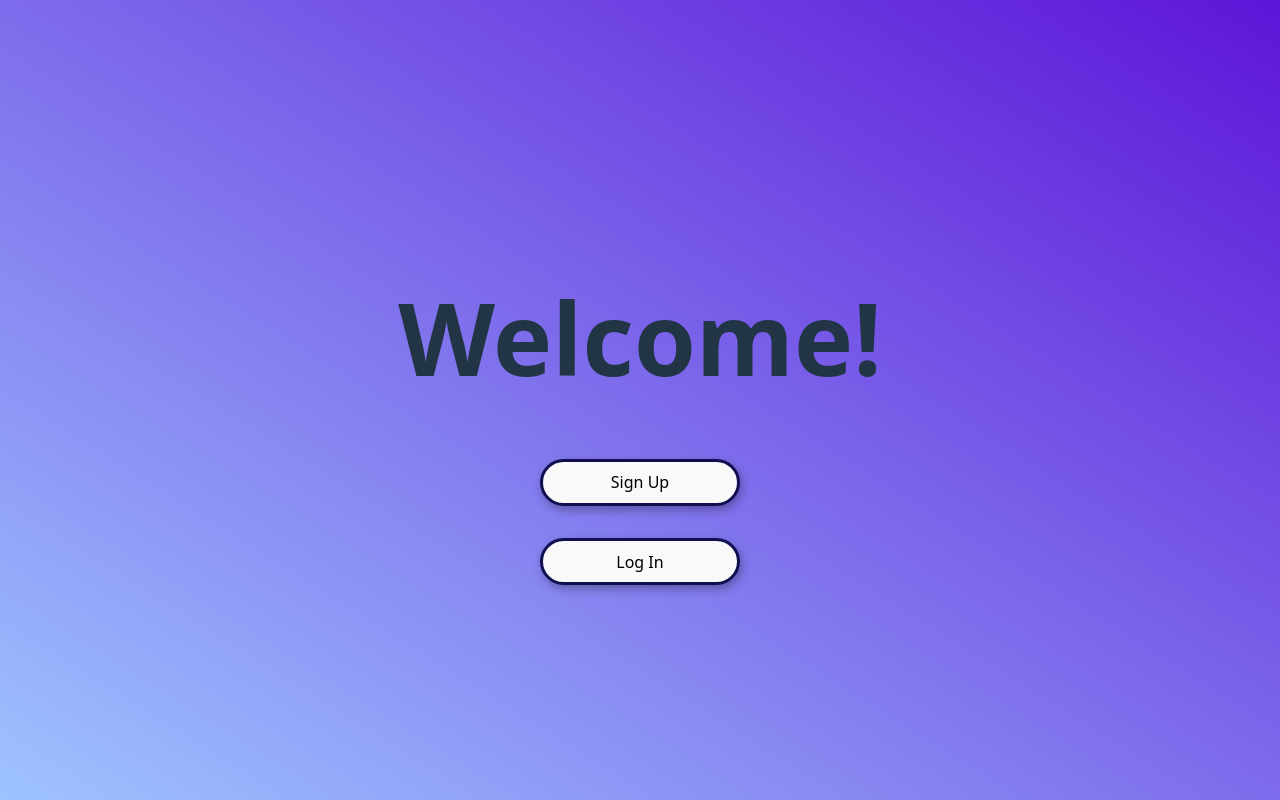
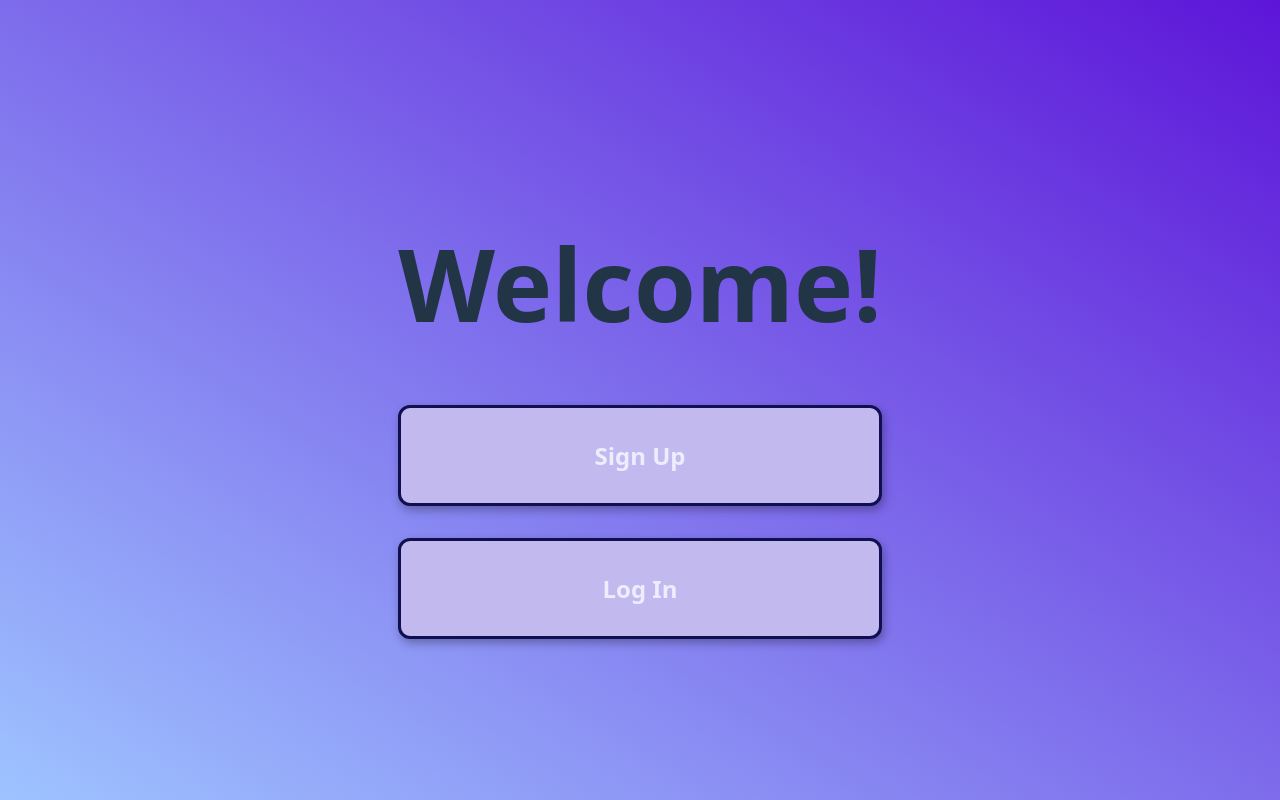
Before and after one commit to BaumgartenCael/Ear-Training-App, a React (Vite) app: page / in a window 1280 px wide. Built offline with nearby package versions, Linux system fonts and the light colour scheme.

Commit message:
added streak display + UI changes

```diff
--- a/src/components/NavBar.css
+++ b/src/components/NavBar.css
@@ -1,6 +1,6 @@
 #navBar {
     text-align: center;
-    position: fixed;
+    position: absolute;
     display: flex;
     top: -5px;
     left: 50%;
--- /dev/null
+++ b/src/components/NavButton.css
@@ -0,0 +1,15 @@
+.navButton {
+  border-radius: 12px;
+  border: 3px solid rgb(16, 16, 81);
+  padding: 0.6em 1.2em;
+  font-size: 1em;
+  font-weight: 500;
+  font-family: inherit;
+  background-color: #c2b9ef;
+  cursor: pointer;
+  /* transition: border-color 0.25s; */
+  box-shadow: 2px 4px 10px rgba(0, 0, 0, 0.3);
+}
+.navButton:hover {
+  background-color: #646cff;
+}
--- a/src/components/NavButton.tsx
+++ b/src/components/NavButton.tsx
@@ -1,17 +1,18 @@
 import { Link } from 'react-router-dom';
+import './NavButton.css'
 
 interface NavButtonProps {
     to: string;
     label: string;
+    streak?: number;
 }
 
-const NavButton: React.FC<NavButtonProps> = ({ to, label }) => {
+const NavButton: React.FC<NavButtonProps> = ({ to, label, streak }) => {
     return (
-        <nav className="navButton">
-        <Link to={to}>
-            <button>{label}</button>
+        <Link to={to} className="navButton">
+            <h2>{label}</h2>
+            {typeof streak === 'number' && <h2>{streak}</h2>}
         </Link>
-        </nav>
     );
 }
 
--- a/src/index.css
+++ b/src/index.css
@@ -15,11 +15,11 @@
 
 a {
   font-weight: 500;
-  color: #646cff;
+  color: #ecedff;
   text-decoration: inherit;
 }
 a:hover {
-  color: #535bf2;
+  color: #cdcff5;
 }
 
 body {
@@ -35,8 +35,8 @@ h1 {
   line-height: 1.1;
 }
 
-button {
-  border-radius: 12px;
+/* button {
+  /* border-radius: 12px;
   border: 3px solid rgb(16, 16, 81);
   padding: 0.6em 1.2em;
   font-size: 1em;
@@ -44,12 +44,12 @@ button {
   font-family: inherit;
   background-color: #c2b9ef;
   cursor: pointer;
-  /* transition: border-color 0.25s; */
-  box-shadow: 2px 4px 10px rgba(0, 0, 0, 0.3);
-}
-button:hover {
-  background-color: #646cff;
-}
+  transition: border-color 0.25s; */
+  /* box-shadow: 2px 4px 10px rgba(0, 0, 0, 0.3); */
+/* }
+button:hover { */
+  /* background-color: #646cff; */
+/* } */
 /* button:focus,
 button:focus-visible {
   outline: 4px auto -webkit-focus-ring-color;
--- /dev/null
+++ b/src/lib/streak.ts
@@ -0,0 +1,38 @@
+export async function UpdateStreak() {
+    try {
+      const res = await fetch('http://localhost:5000/api/updateStreak', {
+          method: 'POST',
+          headers: { 'Content-Type': 'application/json' },
+          credentials: 'include',
+      });
+
+      if (res.status === 200) {
+          console.log("Streak updated successfully");
+      }
+  }
+  catch (error) {
+      console.log("Failed");
+      console.error(error);
+  }
+  }
+
+export async function GetStreak(): Promise<number | undefined> {
+    try {
+        const res = await fetch('http://localhost:5000/api/getStreak', {
+            credentials: 'include',
+        });
+
+        if (res.ok) {
+            console.log("Retrieved streak");
+            console.log(res.body);
+            const data = await res.json();
+            return data.streak;
+        }
+        else {
+            console.log("Failed");
+        }
+    } catch (error) {
+        console.log("Failed to fetch streak");
+        console.error(error);
+    }
+}
--- a/src/lib/updateStreak.ts
+++ /dev/null
@@ -1,17 +0,0 @@
-export async function UpdateStreak() {
-    try {
-      const res = await fetch('http://localhost:5000/api/updateStreak', {
-          method: 'POST',
-          headers: { 'Content-Type': 'application/json' },
-          credentials: 'include',
-      });
-
-      if (res.status === 200) {
-          console.log("Streak updated successfully");
-      }
-  }
-  catch (error) {
-      console.log("Failed");
-      console.error(error);
-  }
-  }
--- a/src/pages/Home.css
+++ b/src/pages/Home.css
@@ -1,6 +1,18 @@
-/* #root {
-  max-width: 1280px;
-  margin: 0 auto;
-  padding: 2rem;
-  text-align: center;
-} */
+#practice-buttons {
+  display: flex;
+  gap: 90px;
+  position: absolute;
+  left: 50%;
+  transform: translateX(-50%);
+}
+
+#practice-buttons .navButton {
+  background-color: #5d15d8;
+  width: 100px;
+  border-radius: 20px;
+  border: 1.5px none #ecedff;
+}
+
+#practice-buttons .navButton:hover {
+  background-color: #5726ac;
+}
--- a/src/pages/Home.tsx
+++ b/src/pages/Home.tsx
@@ -1,12 +1,26 @@
 import './Home.css'
+import { GetStreak } from '../lib/streak'
+import {useState, useEffect} from 'react'
 
 import NavButton from '.././components/NavButton'
 
 function Home() {
+  const [streak, setStreak] = useState<number | undefined>();
+  useEffect(() => {
+    async function fetchStreak() {
+        const result = await GetStreak();
+        setStreak(result);
+    }
+    fetchStreak();
+}, []);
+
   return (
     <>
         <h1>Ear Training App</h1>
-        <NavButton to="/intervals" label="Intervals"/>
+        <div id="practice-buttons">
+          <NavButton to="/intervals" label="Intervals" streak={streak}/>
+          <NavButton to="/intervals" label="Chords" streak={streak}/>
+        </div>
     </>
   )
 }
--- a/src/pages/Intervals.tsx
+++ b/src/pages/Intervals.tsx
@@ -3,7 +3,7 @@ import ScoreDisplay from '.././components/ScoreDisplay';
 import NoteDisplay from '.././components/NoteDisplay';
 import IntervalButton from '.././components/IntervalButton';
 import { useState, useRef, useEffect } from 'react';
-import { UpdateStreak } from '.././lib/updateStreak';
+import { UpdateStreak } from '../lib/streak';
 
 const NUM_QUESTIONS = 2;
 let chord = false;
```
Also changed, not shown: src/routes/auth.js (+16 -0 lines).
